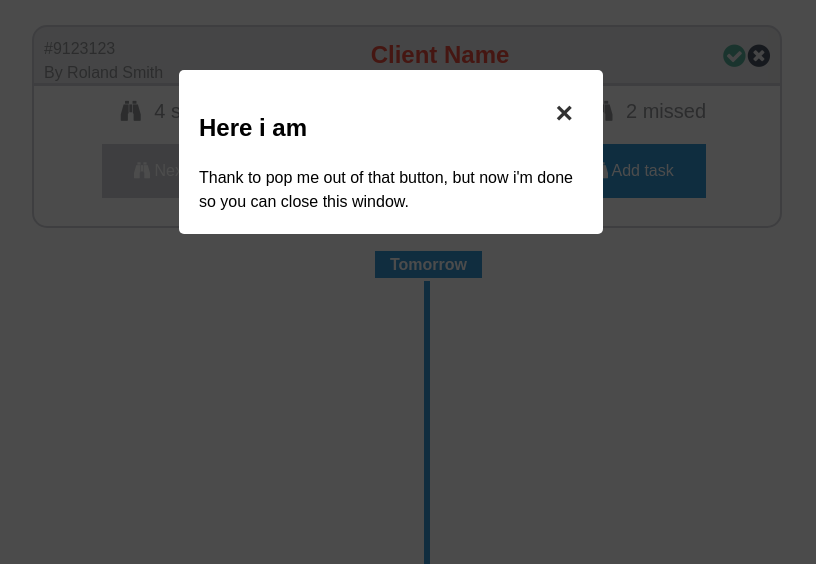
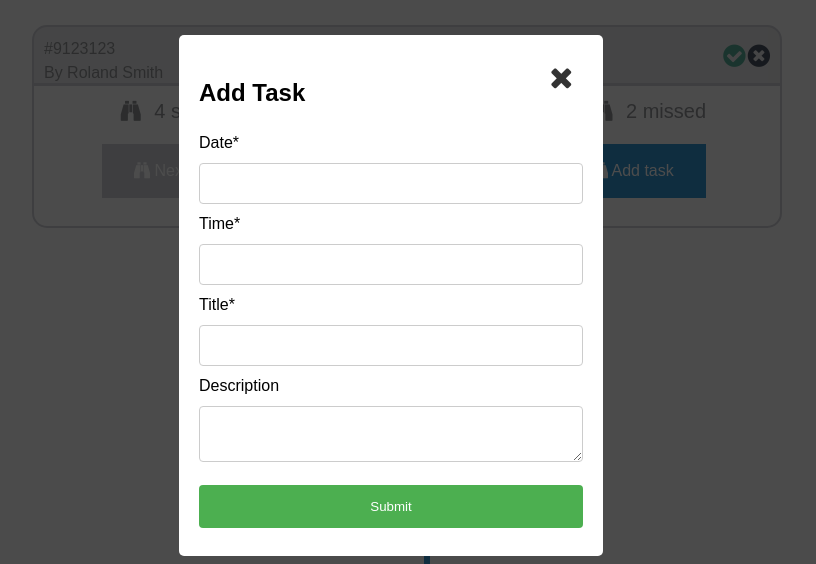
Before and after one commit to naguibihab/timeline, a website: page index.html in a window 1280 px wide. Both pictures are taken after a click on the link "Add task". Shown: the top 564 px of the page, without its empty margins (249-1065 px from the left). Drawn offline with Linux system fonts and the light colour scheme.

Commit message:
Modified the popoup to connect to javascript

```diff
--- a/index.html
+++ b/index.html
@@ -119,10 +119,18 @@
 	<!-- Hidden Popups -->
 	<div id="popup-add-task" class="overlay">
 		<div class="popup">
-			<h2>Here i am</h2>
-			<a class="close" href="#">&times;</a>
+			<h2>Add Task</h2>
+			<a class="close" href="#"><i class="fa fa-times" aria-hidden="true"></i></a>
 			<div class="content">
-				Thank to pop me out of that button, but now i'm done so you can close this window.
+				<form>
+					<label for="date"> Date* </label><input required type="text" id="date"></input>
+					<label for="time"> Time* </label><input required type="text" id="time"></input>
+					<label for="title"> Title* </label><input required type="text" id="title"></input>
+
+
+					<label for="desc"> Description </label><textarea id="desc"></textarea>
+					<input type="submit" onclick="addTask()">
+				</form>
 			</div>
 		</div>
 	</div>
--- a/main.css
+++ b/main.css
@@ -312,7 +312,7 @@ body {
 }
 
 .popup {
-  margin: 70px auto;
+  margin: 35px auto;
   padding: 20px;
   background: #fff;
   border-radius: 5px;
@@ -337,3 +337,28 @@ body {
   max-height: 30%;
   overflow: auto;
 }
+
+.popup input[type=text], .popup textarea{
+    width: 100%;
+    padding: 12px 20px;
+    margin: 8px 0;
+    display: inline-block;
+    border: 1px solid #ccc;
+    border-radius: 4px;
+    box-sizing: border-box;
+}
+
+.popup input[type=submit] {
+    width: 100%;
+    background-color: #4CAF50;
+    color: white;
+    padding: 14px 20px;
+    margin: 8px 0;
+    border: none;
+    border-radius: 4px;
+    cursor: pointer;
+}
+
+.popup input[type=submit]:hover {
+    background-color: #45a049;
+}
--- a/main.js
+++ b/main.js
@@ -1,4 +1,9 @@
 // Function used for adding tasks to timeline
 function addTask(){
+	var date = document.getElementById('date');
+	var time = document.getElementById('time');
+	var title = document.getElementById('title');
+	var desc = document.getElementById('desc');
 
+	console.log(date,time,title,desc);
 }
```
